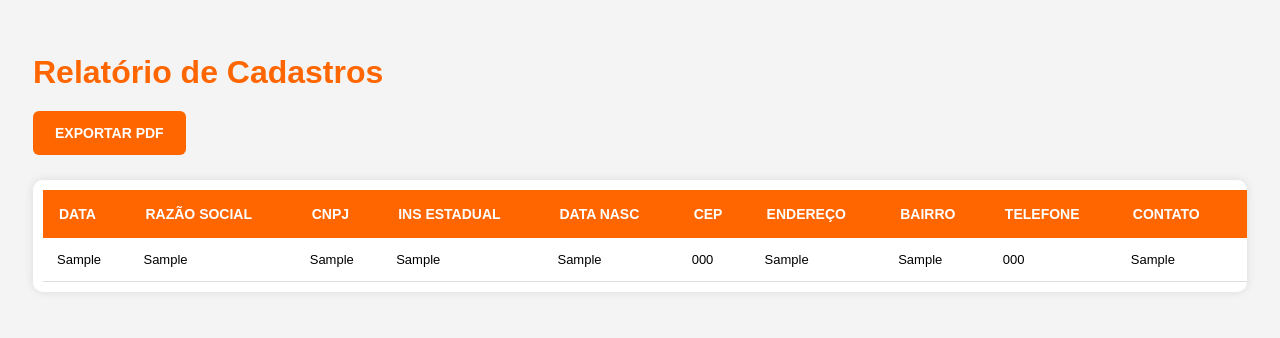
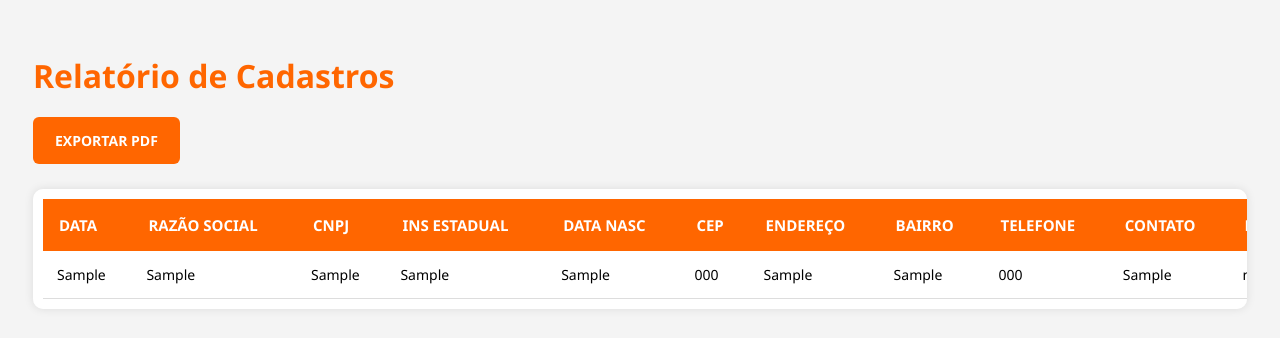
Before and after one commit to felipemeirellesmagalhaes15-commits/cadastro-clientes, a Flask app: page /relatorios in a window 1280 px wide. Shown: the top 338 px of the page. Run offline with Flask 3, Linux system fonts and the light colour scheme; tables that the repository leaves empty hold one stand-in row (values such as "Sample post").

Commit message:
Ajustando fonte relatorios

```diff
--- a/templates/relatorios.html
+++ b/templates/relatorios.html
@@ -10,7 +10,7 @@
     <style>
 
         body{
-            font-family: Arial, sans-serif;
+            font-family: 'Segoe UI', Tahoma, Geneva, Verdana, sans-serif;
             background:#f4f4f4;
             padding:25px;
         }
@@ -54,7 +54,8 @@
             color:white;
             padding:16px;
             text-align:left;
-            font-size:14px;
+            font-size:15px;
+            font-weight:600;
             white-space:nowrap;
         }
 
@@ -64,7 +65,8 @@
             text-align:left;
             vertical-align:top;
             white-space:nowrap;
-            font-size:13px;
+            font-size:14px;
+            font-weight:500;
         }
 
         tr:hover{
```
